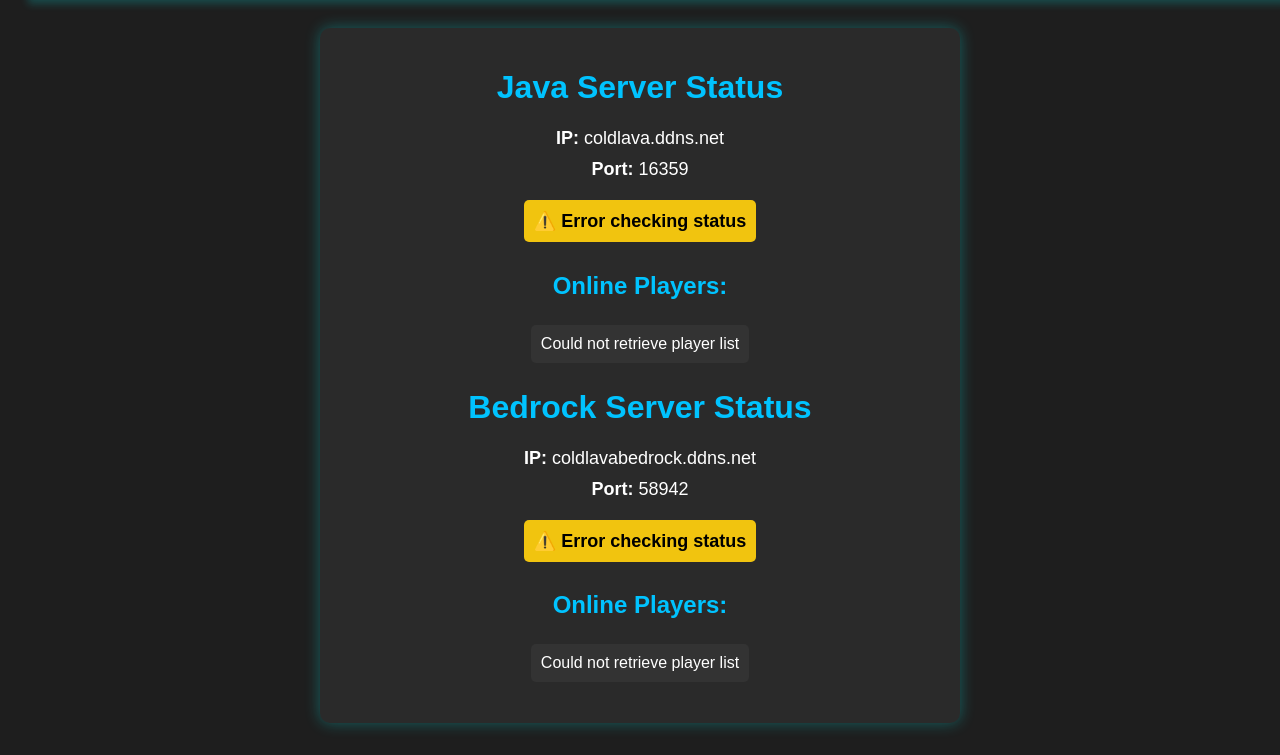
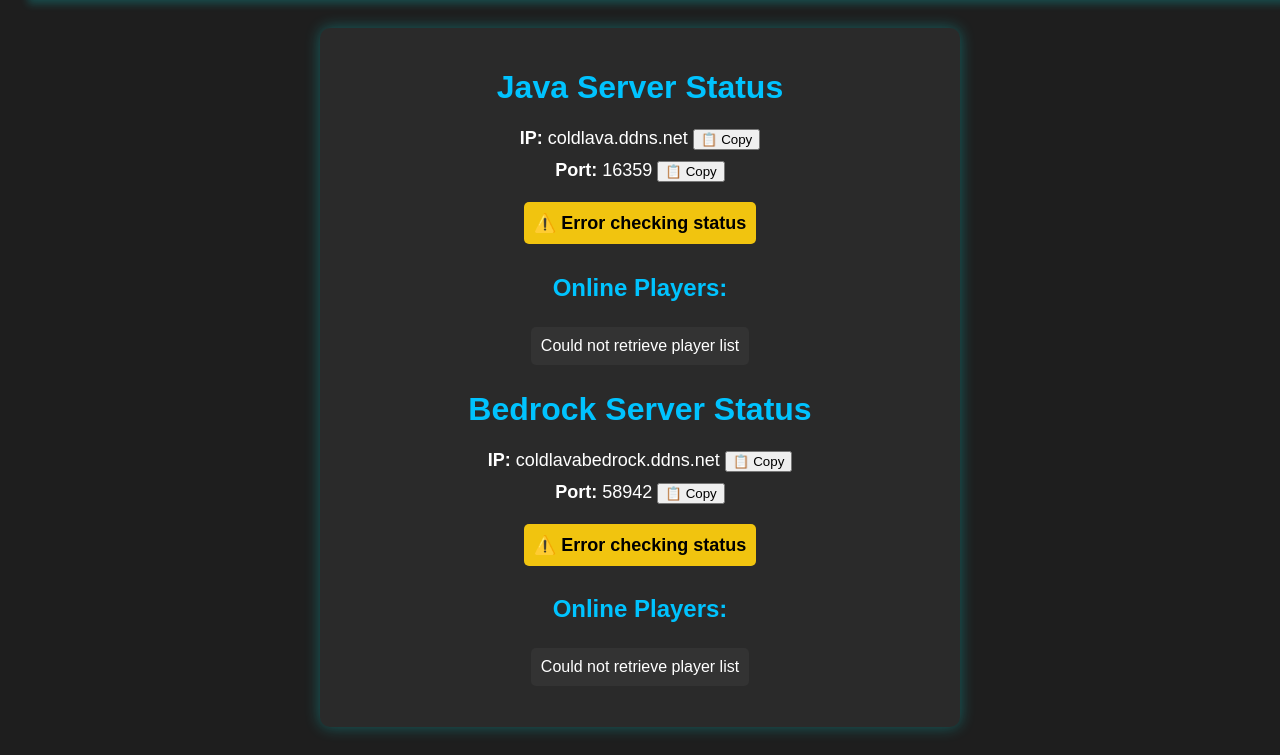
Before and after one commit to ColdLava100/MinecraftServerStatus, a plain HTML site: page index.html in a window 1280 px wide. Shown: the part 80-835 px from the top of the page. Drawn offline with Linux system fonts and the light colour scheme; no server answers.

Commit message:
Update index.html
copy button

```diff
--- a/index.html
+++ b/index.html
@@ -7,6 +7,8 @@
     <link rel="stylesheet" href="index.css">
 </head>
 <body>
+
+    <!-- Navigation Bar -->
     <nav class="navbar">
         <div class="logo">
             <img src="logo.png" alt="Server Logo">
@@ -15,21 +17,39 @@
 
     <div class="container">
         <h1>Java Server Status</h1>
-        <p><strong>IP:</strong> <span id="java-ip">coldlava.ddns.net</span></p>
-        <p><strong>Port:</strong> <span id="java-port">16359</span></p>
+        <p><strong>IP:</strong> <span id="java-ip">coldlava.ddns.net</span>
+            <button class="copy-btn" onclick="copyText('java-ip')">📋 Copy</button>
+        </p>
+        <p><strong>Port:</strong> <span id="java-port">16359</span>
+            <button class="copy-btn" onclick="copyText('java-port')">📋 Copy</button>
+        </p>
         <p id="java-status" class="status">Checking...</p>
         <h2>Online Players:</h2>
         <ul id="java-player-list">Loading...</ul>
 
         <h1>Bedrock Server Status</h1>
-        <p><strong>IP:</strong> <span id="bedrock-ip">coldlavabedrock.ddns.net</span></p>
-        <p><strong>Port:</strong> <span id="bedrock-port">58942</span></p>
+        <p><strong>IP:</strong> <span id="bedrock-ip">coldlavabedrock.ddns.net</span>
+            <button class="copy-btn" onclick="copyText('bedrock-ip')">📋 Copy</button>
+        </p>
+        <p><strong>Port:</strong> <span id="bedrock-port">58942</span>
+            <button class="copy-btn" onclick="copyText('bedrock-port')">📋 Copy</button>
+        </p>
         <p id="bedrock-status" class="status">Checking...</p>
         <h2>Online Players:</h2>
         <ul id="bedrock-player-list">Loading...</ul>
     </div>
 
     <script>
+        // Function to Copy Text
+        function copyText(elementId) {
+            const text = document.getElementById(elementId).innerText;
+            navigator.clipboard.writeText(text).then(() => {
+                alert("Copied: " + text);
+            }).catch(err => {
+                console.error("Failed to copy", err);
+            });
+        }
+
         async function checkServer(type, ip, port, statusId, playerListId) {
             const url = type === "java"
                 ? `https://api.mcsrvstat.us/2/${ip}:${port}`
```
